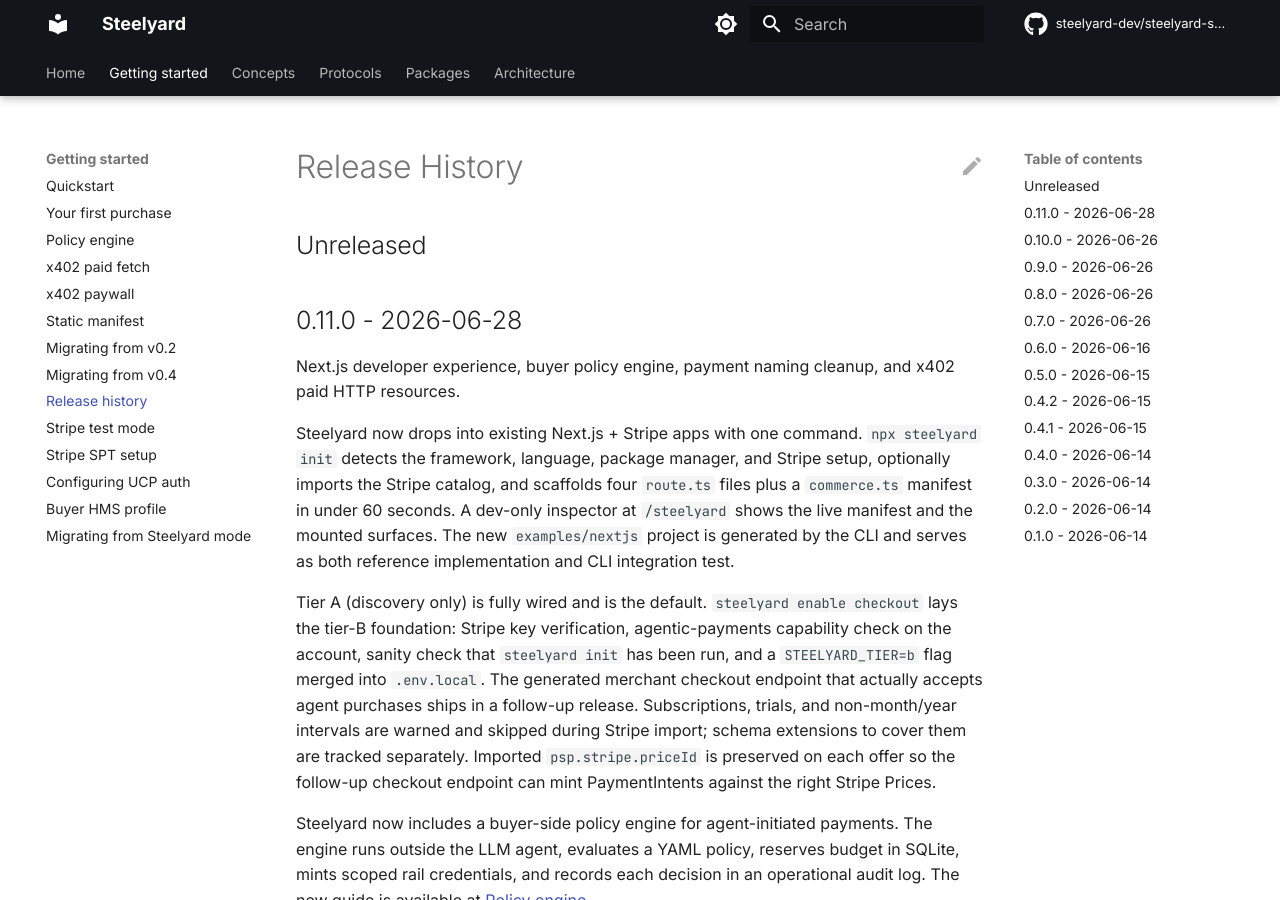
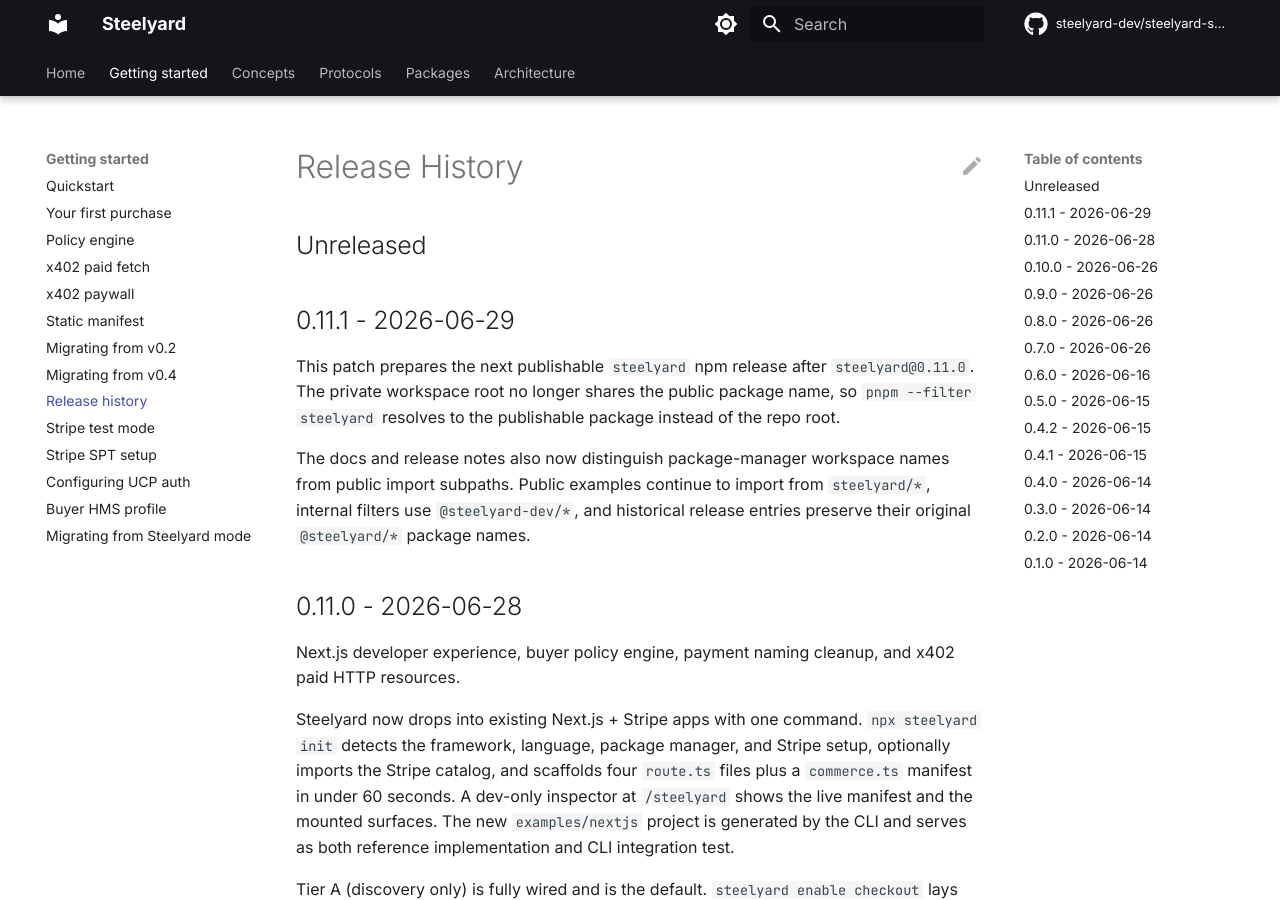
Before and after one commit to steelyard-dev/steelyard-sdk, an MkDocs documentation site: the page built from docs/releases.md, in a window 1280 px wide and 900 px high. Built offline with MkDocs 1.6.1 and Material for MkDocs 9.7.7, drawn with Linux system fonts in a browser that asks for light colours; comment, search, counter and statistics services are not loaded.

Commit message:
chore(release): prepare steelyard 0.11.1

```diff
--- a/docs/releases.md
+++ b/docs/releases.md
@@ -1,6 +1,18 @@
 # Release History
 
 ## Unreleased
+
+## 0.11.1 - 2026-06-29
+
+This patch prepares the next publishable `steelyard` npm release after
+`steelyard@0.11.0`. The private workspace root no longer shares the public
+package name, so `pnpm --filter steelyard` resolves to the publishable package
+instead of the repo root.
+
+The docs and release notes also now distinguish package-manager workspace names
+from public import subpaths. Public examples continue to import from
+`steelyard/*`, internal filters use `@steelyard-dev/*`, and historical release
+entries preserve their original `@steelyard/*` package names.
 
 ## 0.11.0 - 2026-06-28
 
```
Also changed, not shown: CHANGELOG.md (+13 -0 lines), 1 other file.
